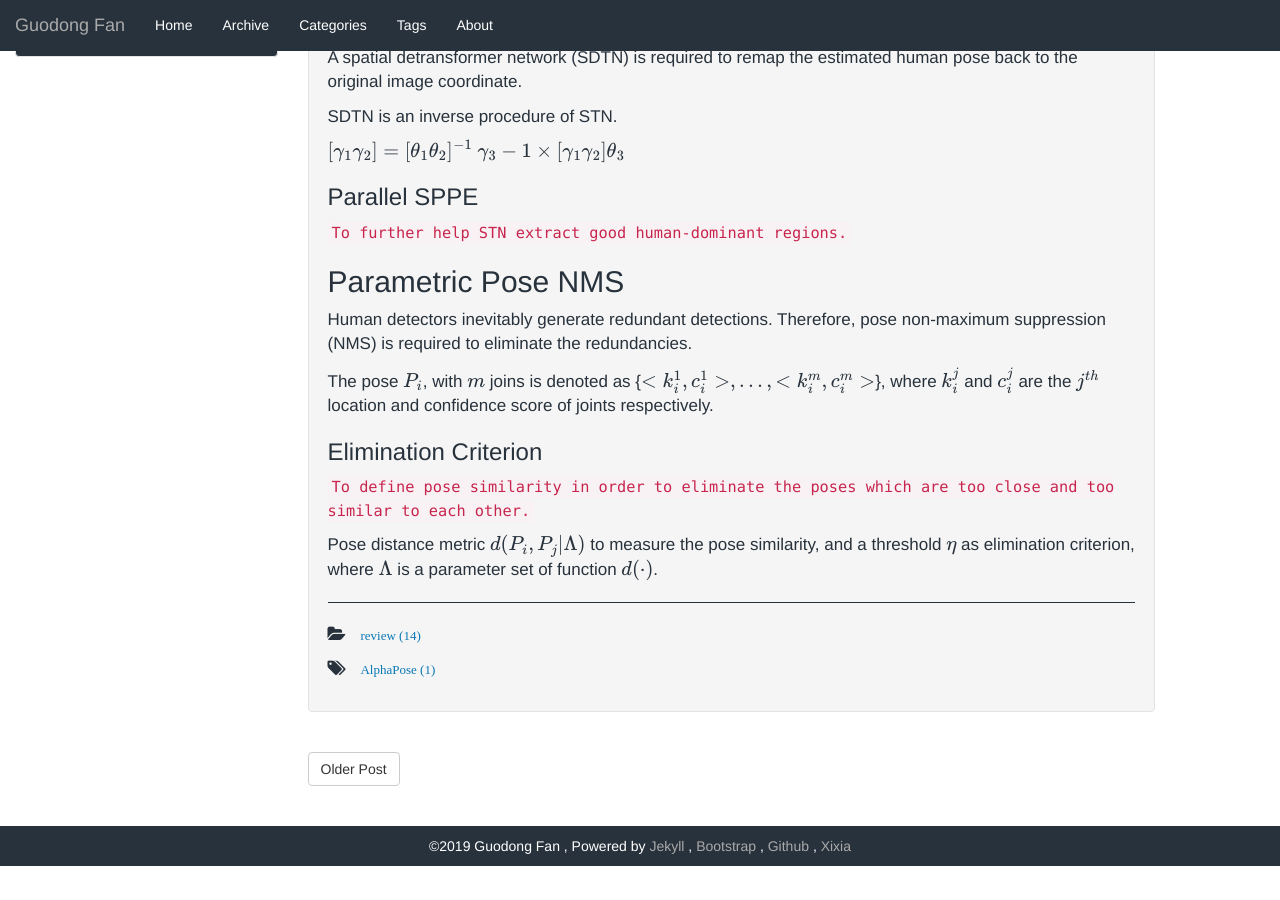
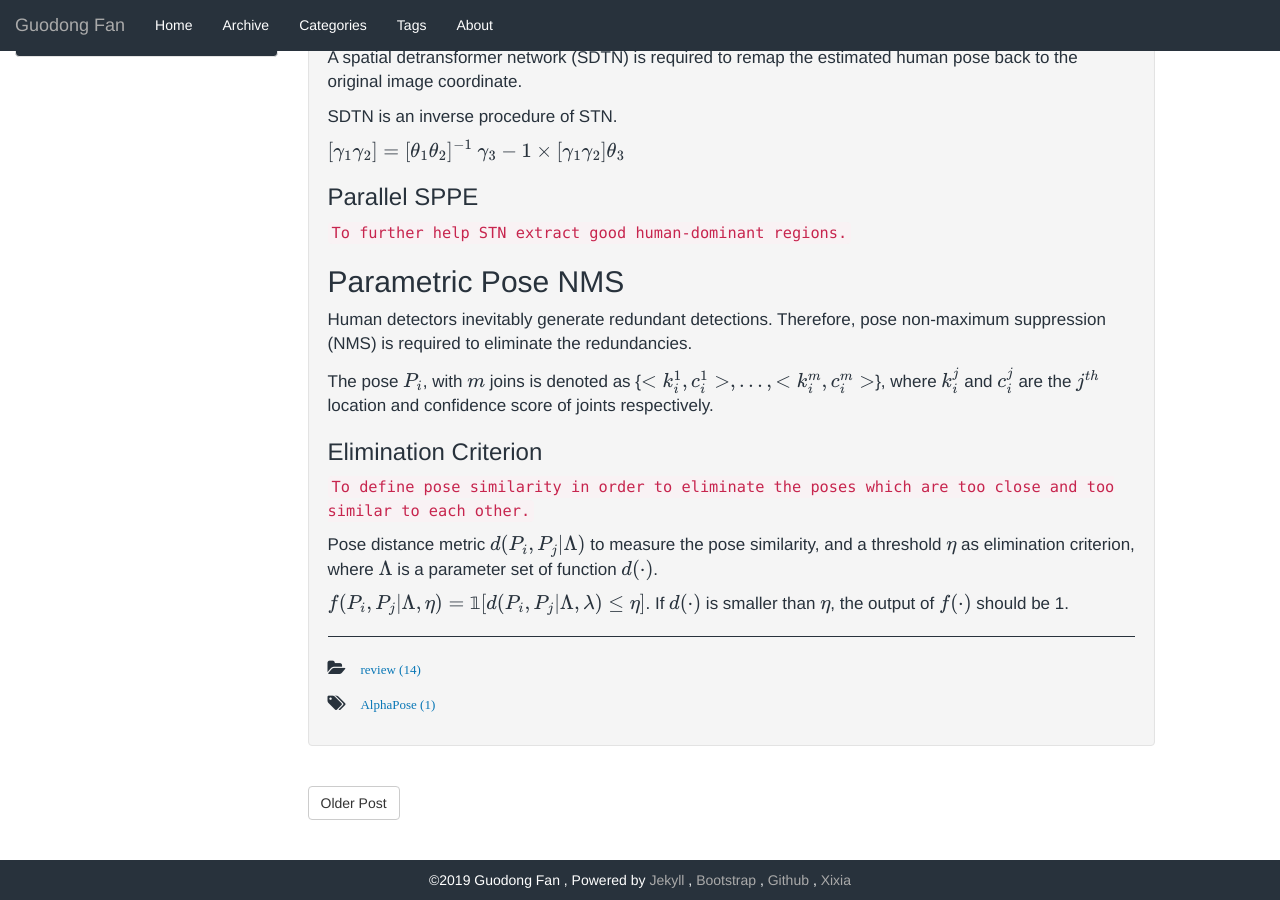
Before and after one commit to GuodongFan/GuodongFan.github.io, a Jekyll site: the page built from _posts/2019-08-20-AlphaPose.md, in a window 1280 px wide and 900 px high, scrolled down 729 px. Built offline with Jekyll 4.4.1, drawn with Linux system fonts in a browser that asks for light colours; our own code applies the rules of GitHub Pages for plain Markdown files; formulas are drawn with MathJax 3; before the commit the page ends 1595 px from its top, so only the background shows below that.

Commit message:
Update 2019-08-20-AlphaPose.md

```diff
--- a/_posts/2019-08-20-AlphaPose.md
+++ b/_posts/2019-08-20-AlphaPose.md
@@ -55,3 +55,5 @@ The pose $P_i$, with $m$ joins is denoted as {$<k_i^1, c_i^1>, ..., <k_i^m, c_i^
 `To define pose similarity in order to eliminate the poses which are too close and too similar to each other.`
 
 Pose distance metric $d(P_i, P_j\|\Lambda)$ to measure the pose similarity, and a threshold $\eta$ as elimination criterion, where $\Lambda$ is a parameter set of function $d(\cdot)$.
+
+$f(P_i, P_j\|\Lambda, \eta)=\mathbb{1}[d(P_i, P_j\|\Lambda, \lambda)\le \eta]$. If $d(\cdot)$ is smaller than $\eta$, the output of $f(\cdot)$ should be 1.
```
